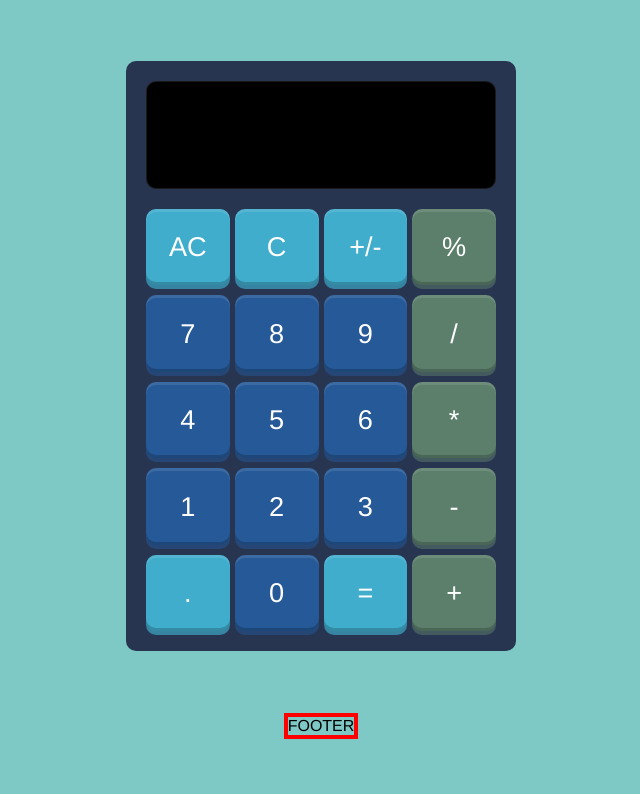
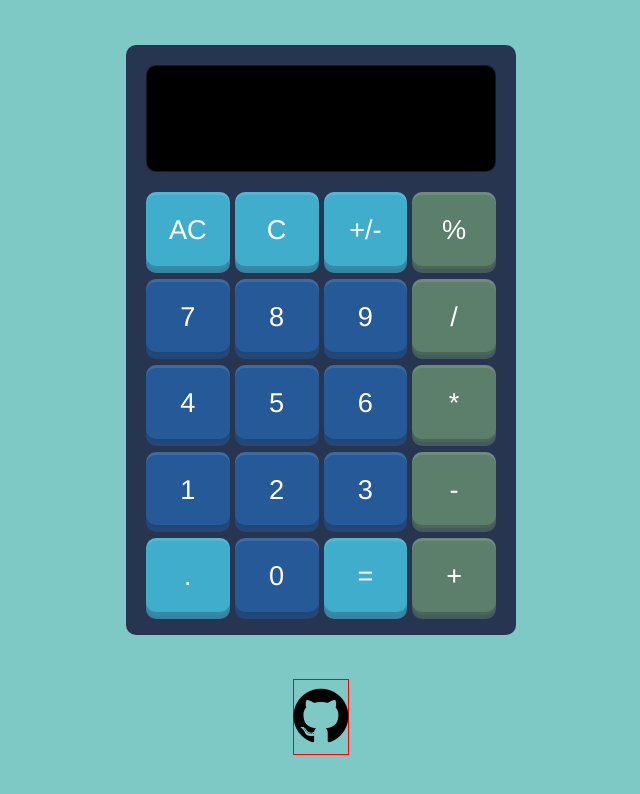
Before and after one commit to soakb432/calculator, a plain HTML site: page index.html in a window 1280 px wide. Shown: the whole page, without its empty margins (319-959 px from the left). Drawn offline with Linux system fonts and the light colour scheme.

Commit message:
Add GitHub logo

```diff
--- a/index.html
+++ b/index.html
@@ -38,7 +38,9 @@
                 <button class="operator" value="+">+</button>
             </div>
         </div>
-        <div class="footer">FOOTER</div>
+        <div class="footer">
+            <i class="fa fa-github""></i>
+        </div>
     </div>
 </body>
 </html>
--- a/styles.css
+++ b/styles.css
@@ -117,6 +117,10 @@ button:active, button.active, button:hover {
 }
 
 .footer {
+    font-size: 4rem;
+    border: 1px solid red;
+}
+
+.fa.fa-github {
     color: black;
-    border: 4px solid red;
 }
```
